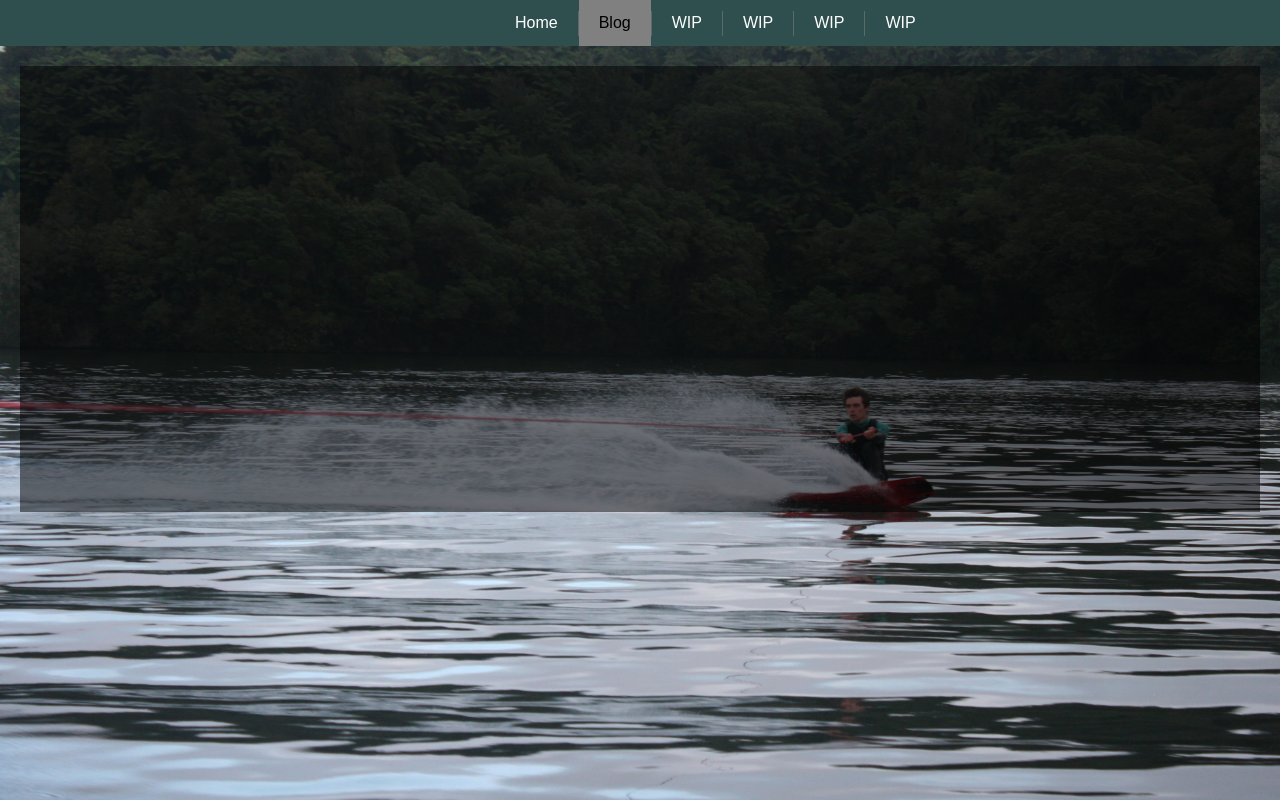
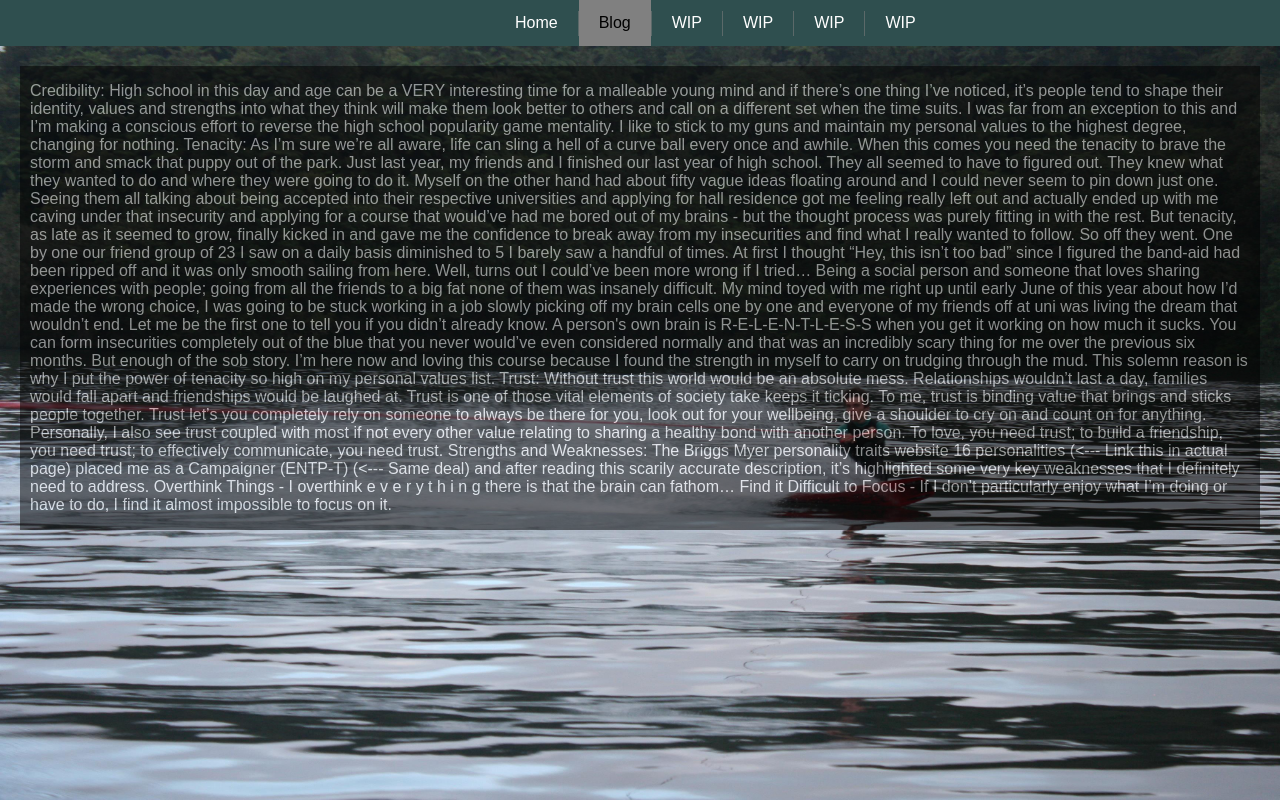
Before and after one commit to sam-bowering/sam-bowering.github.io, a plain HTML site: page blog/sprint1-technical.html in a window 1280 px wide. Drawn offline with Linux system fonts and the light colour scheme.

Commit message:
Added blog textblock

```diff
--- a/blog/stylesblog/main.css
+++ b/blog/stylesblog/main.css
@@ -71,6 +71,12 @@ body {
     width: 100%;
 }
 
+.column p {
+    padding: 0px 10px 0px 10px;
+    word-wrap: break-word;
+    color: white;
+}
+
 .navbaraspacing {
     float: left;
     padding: 0px;
--- a/styles/main.css
+++ b/styles/main.css
@@ -83,13 +83,6 @@ body {
     clear: both;
 }
 
-.column {
-    float: left;
-    background-color: black;
-    opacity: 0.5;
-    width: 100%;
-}
-
 .columns3 p {
     padding: 0px 10px 0px 10px;
     word-wrap: break-word;
```
